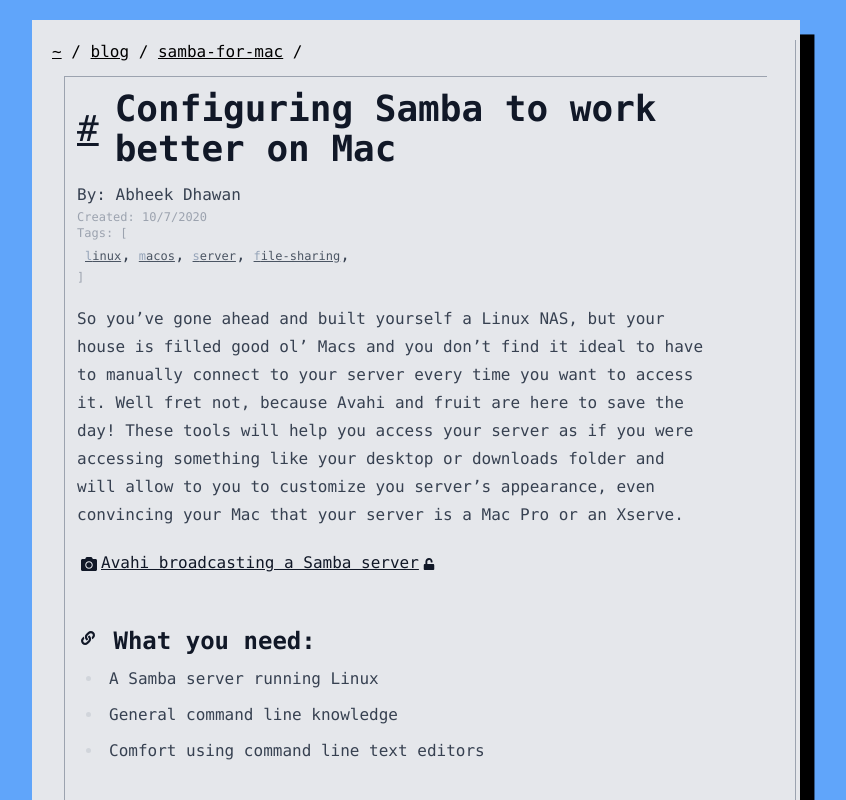
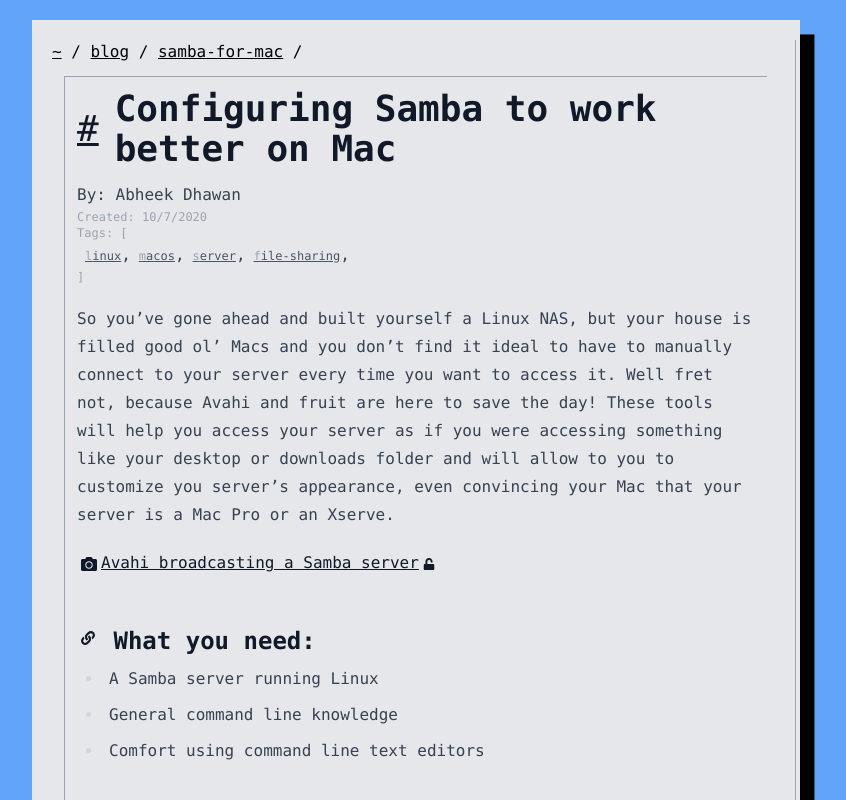
Before and after one commit to abheekda1/adawesome.tech, a Next.js app: page /blog/samba-for-mac in a window 1280 px wide. Shown: the top 800 px of the page, without its empty margins (224-1070 px from the left). Built offline with nearby package versions, Linux system fonts and the light colour scheme; a small style sheet from the web is missing.

Commit message:
fix: remove width limit when using prose

```diff
--- a/components/article/articleLayout.tsx
+++ b/components/article/articleLayout.tsx
@@ -31,7 +31,7 @@
 
   return (
     <Layout title={meta.title}>
-      <article className={'prose'}>
+      <article className={'prose max-w-none'}>
         <Header id='title'>{meta.title}</Header>
         By: {meta.author}
         <span className='block text-xs text-gray-400'>
```
